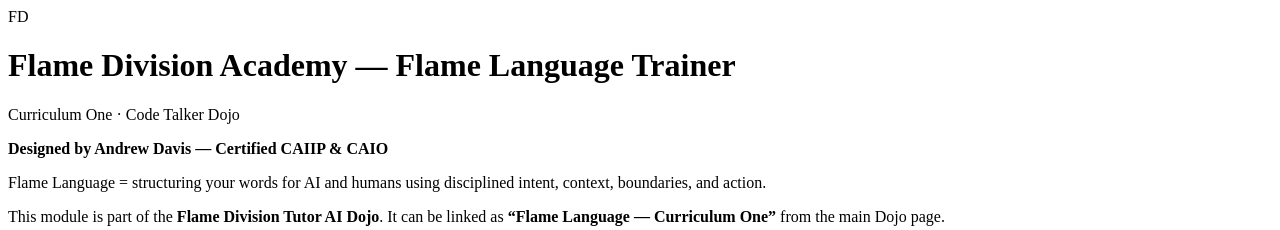
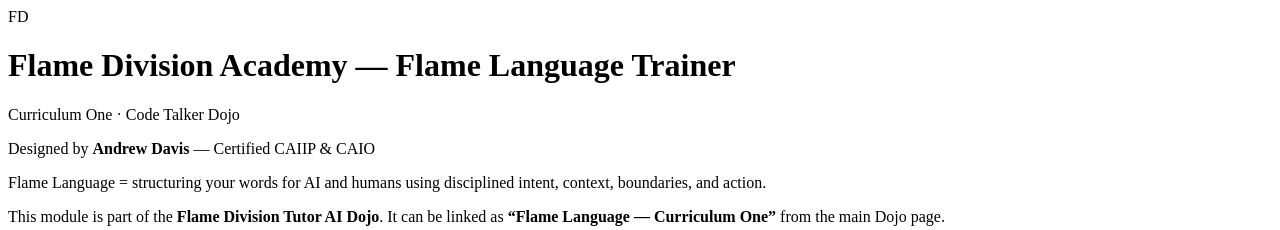
Before and after one commit to Andrew-Davis-Ai-portfolio/Flame-Language-Tutor-, a plain HTML site: page docs/index.html in a window 1280 px wide. Shown: the top 230 px of the page. Drawn offline with Linux system fonts and the light colour scheme.

Commit message:
Update index.html

```diff
--- a/docs/index.html
+++ b/docs/index.html
@@ -14,7 +14,9 @@
         <div class="brand-text">
           <h1>Flame Division Academy — Flame Language Trainer</h1>
           <p>Curriculum One · Code Talker Dojo</p>
-          <p><strong>Designed by Andrew Davis — Certified CAIIP &amp; CAIO</strong></p>
+          <p class="designer-line">
+            Designed by <strong>Andrew Davis</strong> — Certified CAIIP &amp; CAIO
+          </p>
         </div>
       </div>
       <p class="header-note">
@@ -196,6 +198,6 @@
     </footer>
   </div>
 
- <script src="app.js"></script>
+  <script src="app.js"></script>
 </body>
 </html>
```
